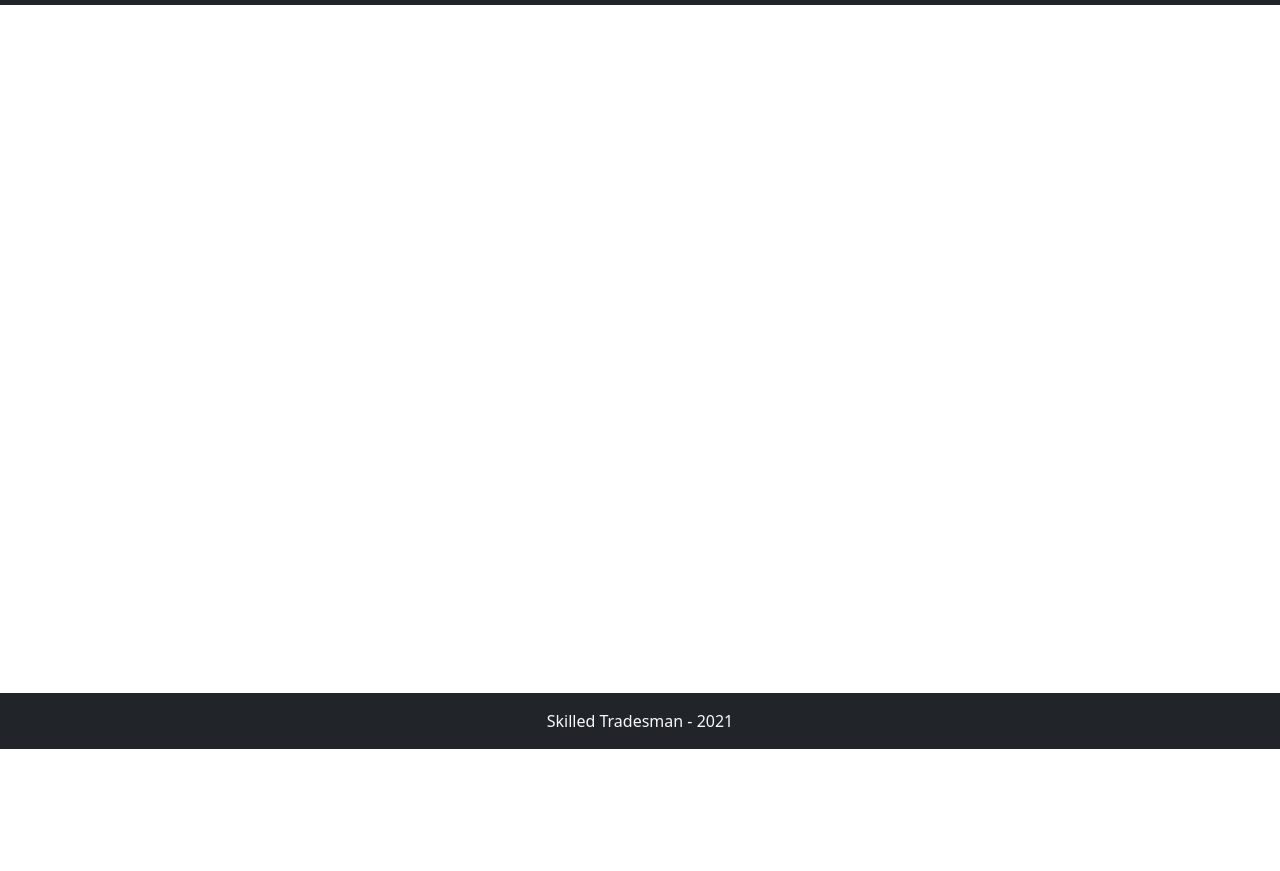
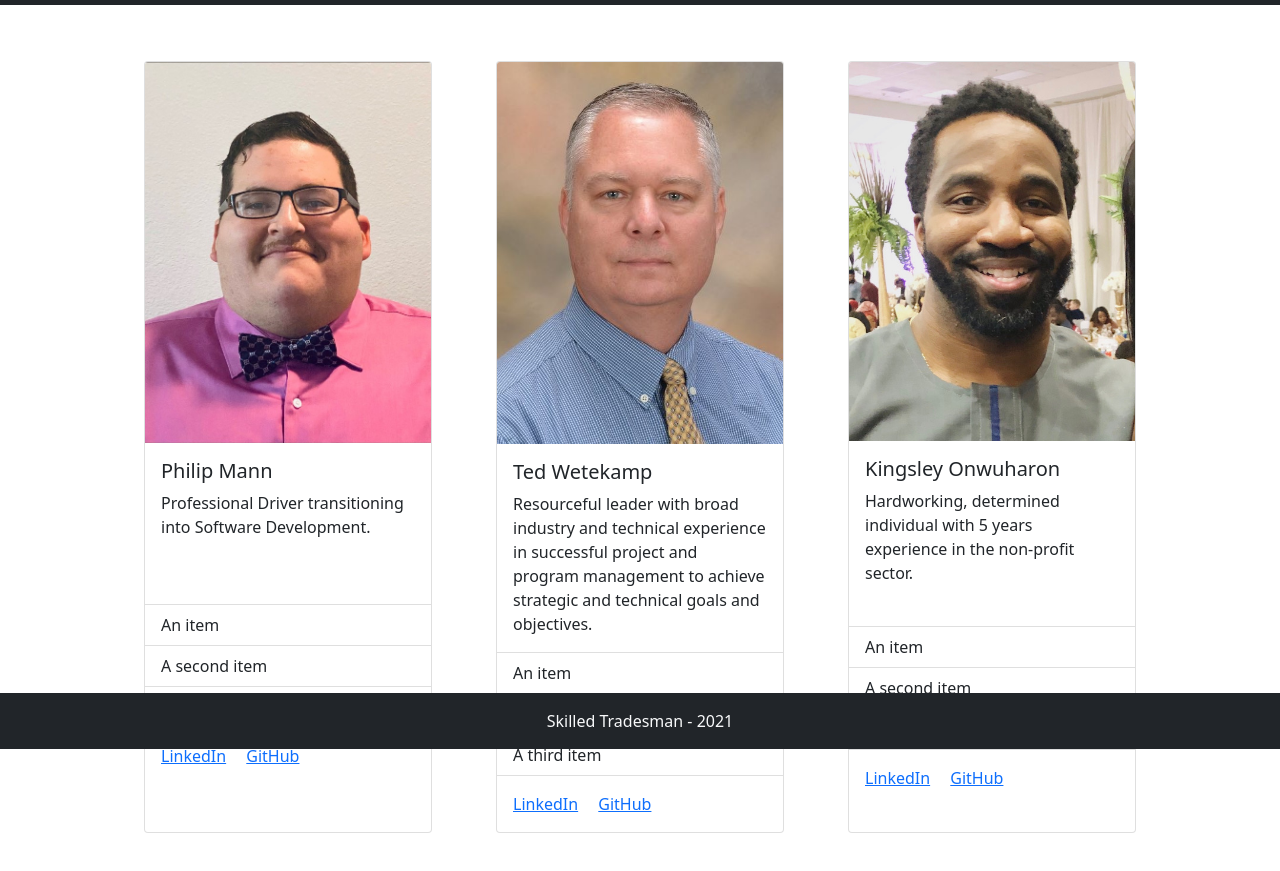
Before and after one commit to Philip-Mann/skilled-tradesmans-site, a website: page templates/about.html in a window 1280 px wide. Shown: the part 51-922 px from the top of the page. Before the commit the page ends 800 px from the top, so only its background shows below. Drawn offline with nearby package versions, Linux system fonts and the light colour scheme.

Commit message:
Added initial version of bootstrap cards

```diff
--- a/templates/about.html
+++ b/templates/about.html
@@ -82,9 +82,59 @@
       </div>
     </div>
   </nav>
+  <!-- Main -->
+  <main class="d-flex p-4 justify-content-center">
+    <div class="card" style="width: 18rem; margin: 2rem;">
+      <img src="../assets/phil2.jpeg" class="card-img-top" alt="Philip Mann">
+      <div class="card-body">
+        <h5 class="card-title">Philip Mann</h5>
+        <p class="card-text">Professional Driver transitioning into Software Development.</p>
+      </div>
+      <ul class="list-group list-group-flush">
+        <li class="list-group-item">An item</li>
+        <li class="list-group-item">A second item</li>
+        <li class="list-group-item">A third item</li>
+      </ul>
+      <div class="card-body">
+        <a href="https://www.linkedin.com/in/philip-mann-b7989b173/" class="card-link">LinkedIn</a>
+        <a href="https://github.com/Philip-Mann" class="card-link">GitHub</a>
+      </div>
+    </div>
 
+    <div class="card" style="width: 18rem; margin: 2rem;">
+      <img src="../assets/Ted2.jpg" class="card-img-top" alt="Ted Wetekamp">
+      <div class="card-body">
+        <h5 class="card-title">Ted Wetekamp</h5>
+        <p class="card-text">Resourceful leader with broad industry and technical experience in successful project and program management to achieve strategic and technical goals and objectives.</p>
+      </div>
+      <ul class="list-group list-group-flush">
+        <li class="list-group-item">An item</li>
+        <li class="list-group-item">A second item</li>
+        <li class="list-group-item">A third item</li>
+      </ul>
+      <div class="card-body">
+        <a href="https://www.linkedin.com/in/ted-wetekamp-a6a2281" class="card-link">LinkedIn</a>
+        <a href="https://github.com/Twetekamp" class="card-link">GitHub</a>
+      </div>
+    </div>
 
-
+    <div class="card" style="width: 18rem; margin: 2rem;">
+      <img src="../assets/Kingsley.jpg" class="card-img-top" alt="Kingsley Onwuharon">
+      <div class="card-body">
+        <h5 class="card-title">Kingsley Onwuharon</h5>
+        <p class="card-text">Hardworking, determined individual with 5 years experience in the non-profit sector.</p>
+      </div>
+      <ul class="list-group list-group-flush">
+        <li class="list-group-item">An item</li>
+        <li class="list-group-item">A second item</li>
+        <li class="list-group-item">A third item</li>
+      </ul>
+      <div class="card-body">
+        <a href="#" class="card-link">LinkedIn</a>
+        <a href="https://github.com/kingsonwu" class="card-link">GitHub</a>
+      </div>
+    </div>
+  </main>
   <!-- Footer -->
   <footer class="footer py-3 bg-dark fixed-bottom">
     <div class="container text-center">
@@ -94,6 +144,5 @@
   <script src="https://code.jquery.com/jquery-3.6.0.min.js" integrity="sha256-/xUj+3OJU5yExlq6GSYGSHk7tPXikynS7ogEvDej/m4=" crossorigin="anonymous"></script>
   <script src="https://cdn.jsdelivr.net/npm/bootstrap@5.0.1/dist/js/bootstrap.bundle.min.js" integrity="sha384-gtEjrD/SeCtmISkJkNUaaKMoLD0//ElJ19smozuHV6z3Iehds+3Ulb9Bn9Plx0x4" crossorigin="anonymous"></script>
   <script src="https://cdn.jsdelivr.net/npm/bootstrap@5.0.1/dist/js/bootstrap.min.js" integrity="sha384-Atwg2Pkwv9vp0ygtn1JAojH0nYbwNJLPhwyoVbhoPwBhjQPR5VtM2+xf0Uwh9KtT" crossorigin="anonymous"></script>
-
 </body>
 </html>
```
Also changed, not shown: assets/Kingsley.jpg (added), assets/Ted2.jpg (added), assets/phil2.jpeg (added). Lines whose indentation alone changed are shown as unchanged.
